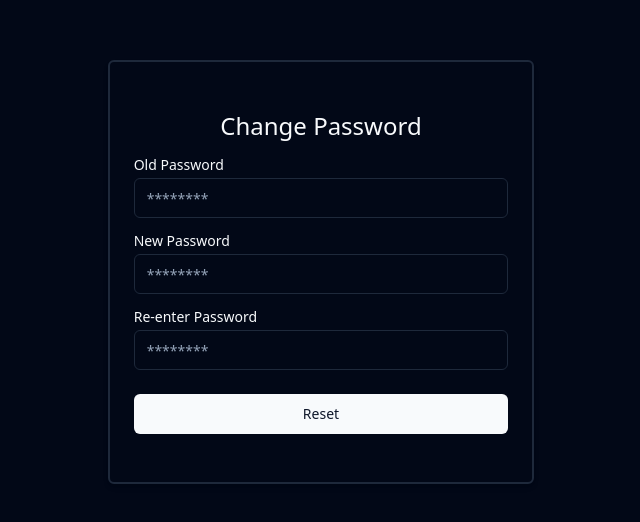
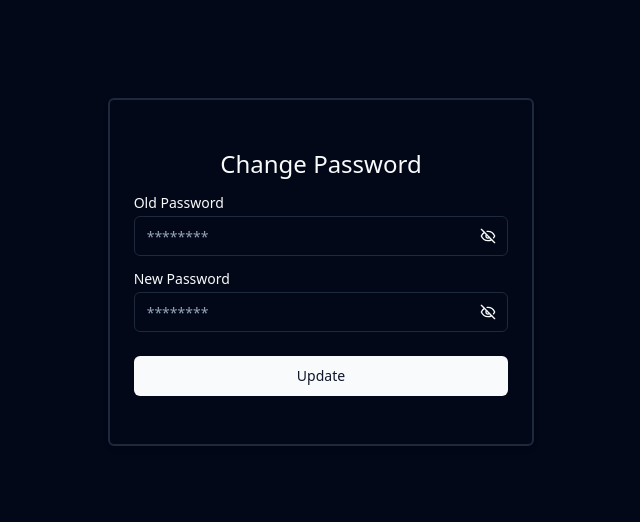
Before and after one commit to sammy429b/UserAuthSys, a React (Vite) app in the folder Client/: page /password/change in a window 1280 px wide. Shown: the part 128-650 px from the top of the page, without its empty margins (319-959 px from the left). Built offline with nearby package versions, Linux system fonts and the light colour scheme; sample sign-in values are in the browser's storage.

Commit message:
Zod added for data validation and PasswordInput component added

```diff
--- a/Client/src/pages/ChangePassword.tsx
+++ b/Client/src/pages/ChangePassword.tsx
@@ -1,67 +1,87 @@
-import { Button } from "@/components/ui/button"
-import { Input } from "@/components/ui/input"
-import { Label } from "@/components/ui/label"
-import { useAuth } from "@/context/useAuth"
-import { ApiConfig } from "@/utils/ApiConfig"
-import axios from "axios"
-import { useForm } from "react-hook-form"
+import { Button } from "@/components/ui/button";
+import { ButtonLoading } from "@/components/ui/buttonloading";
+import { Label } from "@/components/ui/label";
+import { PasswordInput } from "@/components/ui/passwordInput";
+import { useAuth } from "@/context/useAuth";
+import { ChangePasswordSchema } from "@/schemas/PasswordSchema";
+import { ApiConfig } from "@/utils/ApiConfig";
+import { zodResolver } from "@hookform/resolvers/zod";
+import axios from "axios";
+import { useState } from "react";
+import { useForm } from "react-hook-form";
+import { useNavigate } from "react-router-dom";
+import { z } from "zod";
 
-interface PasswordInputType {
-    email: string,
-    oldPassword: string,
-    newPassword: string,
-    reenterpassword: string
+type ChangePasswordType = z.infer<typeof ChangePasswordSchema>;
+
+const ChangePassword = () => {
+    const Navigate = useNavigate();
+    console.log("ChangePassword page");
+    const { userMailId } = useAuth();
+    const [loading, setLoading] = useState<boolean>(false);
+    const { register, handleSubmit, formState: { errors }, setError } = useForm<ChangePasswordType>({
+        resolver: zodResolver(ChangePasswordSchema),
+        defaultValues: {
+            email: userMailId,
         }
+    });
 
 
-const ChangePassword: React.FC = () => {
-    const { userMailId } = useAuth();
-    const { register, handleSubmit } = useForm<PasswordInputType>();
+    const handleChangePassword = async (values: ChangePasswordType) => {
 
-    const handleChangePassword = async (values: PasswordInputType) => {
         if (values.oldPassword === values.newPassword) {
-            alert("Old and new passwords cannot be the same");
-            return;
-        }
-        if (values.newPassword !== values.reenterpassword) {
-            alert("New password and re-entered password must match");
+            setError("newPassword", { type: 'manual', message: "New password must be different from old password" });
             return;
         }
 
-        const value = { ...values, email: userMailId };
+        console.log("Submitted values:", values);
+        setLoading(true);
         try {
-            const response = await axios.put(ApiConfig.change, value, {
-                withCredentials: true
+            const response = await axios.put(ApiConfig.change, values, {
+                withCredentials: true,
             });
-            console.log(response.data);
+            console.log("Response:", response);
+            if (response.status === 200) {
+                alert("Password changed successfully");
+                Navigate("/");
+            }
         } catch (error: any) {
-            console.error("Error", error.response?.data);
+            console.error("Error:", error);
+            if (axios.isAxiosError(error)) {
+                const message = error.response?.status === 400
+                    ? error.response.data.message
+                    : "Something went wrong";
+                alert(message);
+            }
+        } finally {
+            setLoading(false);
         }
     };
+
     return (
-        <>
         <div className="w-full h-screen flex justify-center items-center">
             <div className="w-9/12 md:w-1/3 border-2 px-6 py-12 rounded-md shadow-md">
                 <h1 className="mb-4 text-center text-2xl">Change Password</h1>
-                    <form className=" flex flex-col gap-y-4" onSubmit={handleSubmit(handleChangePassword)}>
+                <form className="flex flex-col gap-y-4" onSubmit={handleSubmit(handleChangePassword)}>
                     <div className="grid w-full max-w-xl items-center gap-1.5">
                         <Label htmlFor="oldPassword">Old Password</Label>
-                            <Input {...register("oldPassword", { required: true })} type="password" id="oldPassword" placeholder="********" />
+                        <PasswordInput {...register("oldPassword", { required: "Old password is required" })}  id="oldPassword" placeholder="********" />
+                        {errors.oldPassword && <span className="text-red-500 text-xs">{errors.oldPassword.message}</span>}
                     </div>
                     <div className="grid w-full max-w-xl items-center gap-1.5">
                         <Label htmlFor="newPassword">New Password</Label>
-                            <Input {...register("newPassword", { required: true })} type="password" id="newPassword" placeholder="********" />
+                        <PasswordInput {...register("newPassword", { required: "New password is required" })}  id="newPassword" placeholder="********" />
+                        {errors.newPassword && <span className="text-red-500 text-xs">{errors.newPassword.message}</span>}
                     </div>
-                        <div className="grid w-full max-w-xl items-center gap-1.5">
-                            <Label htmlFor="reenterpassword">Re-enter Password</Label>
-                            <Input {...register("reenterpassword", { required: true })} type="password" id="reenterpassword" placeholder="********" />
-                        </div>
-                        <Button className="mt-2">Reset</Button>
+                    {
+                        loading ?
+                            <ButtonLoading /> :
+                            <Button className="mt-2" type="submit">Update</Button>
+                    }
                 </form>
             </div>
         </div>
-        </>
-    )
-}
+    );
+};
 
-export default ChangePassword
+export default ChangePassword;
--- a/Client/src/pages/ForgotPassword.tsx
+++ b/Client/src/pages/ForgotPassword.tsx
@@ -1,30 +1,46 @@
 import { Button } from "@/components/ui/button"
-import { Input } from "@/components/ui/input"
 import { Label } from "@/components/ui/label"
+import { PasswordInput } from "@/components/ui/passwordInput"
 import { useAuth } from "@/context/useAuth"
+import { ForgotPasswordSchema } from "@/schemas/PasswordSchema"
 import { ApiConfig } from "@/utils/ApiConfig"
+import { zodResolver } from "@hookform/resolvers/zod"
 import axios from "axios"
 import { useForm } from "react-hook-form"
+import { useNavigate } from "react-router-dom"
+import { z } from "zod"
 
-interface PasswordInputType{
-    email:string,
-    newPassword : string,
-    rerenterPassword: string
-}
+type PasswordInputType = z.infer<typeof ForgotPasswordSchema>;
 
 const ForgotPassword = () => {
+    const {userMailId} = useAuth();
+    const Navigate = useNavigate();
+    const {register, handleSubmit, formState:{errors}, setError} = useForm<PasswordInputType>({
+        resolver: zodResolver(ForgotPasswordSchema),
+        defaultValues:{
+            email: userMailId,
+        }
+    });
+    const handleForgotPassword = async(values: PasswordInputType) =>{
 
-    const {register, handleSubmit} = useForm<PasswordInputType>();
-    const {userMailId} = useAuth();
-    const handleForgotPassword = async(values: PasswordInputType) =>{
-        values = {...values, email:userMailId}
+
         try {
             const response = await axios.post(ApiConfig.reset, values);
-            const data = response.data;
-            console.log(data)
+            if(response.status === 200){
+                alert("Password changed successfully")
+                Navigate("/");
+            }
+            // console.log(response.data)
 
         } catch (error: any) {
-            console.log("error in reset passowrd", error);
+            if(axios.isAxiosError(error)){
+                const message = error.response?.status === 400
+                ? error.response.data.message
+                : "Something went wrong";
+                alert(message);
+            }else{
+                console.error("Error:", error);
+            }
         }
     }
 
@@ -36,11 +52,13 @@ const ForgotPassword = () => {
                     <form className=" flex flex-col gap-y-4" action="" onSubmit={handleSubmit(handleForgotPassword)}>
                         <div className="grid w-full max-w-xl items-center gap-1.5">
                             <Label htmlFor="password">New Password</Label>
-                            <Input {...register("newPassword", {required:true})} type="password" id="newPassword" placeholder="********" />
+                            <PasswordInput {...register("newPassword", {required:true})}  id="newPassword" placeholder="********" />
+                            {errors.newPassword && <span className="text-red-500 text-xs">{errors.newPassword.message}</span>}
                         </div>
                         <div className="grid w-full max-w-xl items-center gap-1.5">
                             <Label htmlFor="password">Re-enter Password</Label>
-                            <Input  {...register("rerenterPassword", {required:true})} type="password" id="rerenterPassword" placeholder="********" />
+                            <PasswordInput  {...register("rerenterPassword", {required:true})}  id="rerenterPassword" placeholder="********" />
+                            {errors.rerenterPassword && <span className="text-red-500 text-xs">{errors.rerenterPassword.message}</span>}
                         </div>
                         <Button className="mt-2">Change Password</Button>
                     </form>
--- a/Client/src/pages/ForgotPasswordOTP.tsx
+++ b/Client/src/pages/ForgotPasswordOTP.tsx
@@ -13,27 +13,26 @@ import { useAuth } from "@/context/useAuth"
 
 const ForgotPasswordOTP = () => {
     const Navigate = useNavigate();
-    const {setIsMailId, setUserMailId, userMailId} = useAuth();
-    const {register, handleSubmit} = useForm();
+    const { setIsMailId, setUserMailId } = useAuth();
+    const { register, handleSubmit } = useForm();
     const [loading, setLoading] = useState<boolean>(false);
-    const handleGetOTP = async(values:any) => {
-        console.log(values)
+    const handleGetOTP = async (values: any) => {
+        // console.log(values)
         setLoading(true)
         try {
             const response = await axios.post(ApiConfig.getotp, values);
-            const data = await response.data;
-            console.log(data)
 
-            if(response.status === 200){
+
+            if (response.status === 200) {
                 setUserMailId(values.email)
-                console.log(userMailId)
+                // console.log(userMailId)
                 setIsMailId(true)
                 Navigate('/password/otp');
             }
 
-        } catch (error:any) {
-            console.log("Error in get otp",error)
-        } finally{
+        } catch (error: any) {
+            console.log("Error in get otp", error)
+        } finally {
             setLoading(false)
         }
     }
@@ -44,12 +43,13 @@ const ForgotPasswordOTP = () => {
                     {/* <h1 className="mb-4 text-center text-2xl">Change Password</h1> */}
                     <p className="text-xs mb-6 text-gray-400">Enter the email address associated with your account and we'll send you a otp to reset your password.</p>
                     <form className=" flex flex-col gap-y-4" onSubmit={handleSubmit(handleGetOTP)}>
-                    <div className="grid w-full max-w-xl items-center gap-1.5">
+                        <div className="grid w-full max-w-xl items-center gap-1.5">
                             <Label htmlFor="email">Email</Label>
                             <Input {...register("email", { required: true })} type="email" id="email" placeholder="xyz@gmail.com" />
+
                         </div>
                         {!loading ? (<Button className="mt-2">Get OTP</Button>) :
-                            (<ButtonLoading/>)
+                            (<ButtonLoading />)
                         }
                     </form>
                 </div>
--- a/Client/src/pages/OTP.tsx
+++ b/Client/src/pages/OTP.tsx
@@ -19,8 +19,6 @@ export default function OTP() {
     const values = { otp: value, email: userMailId };
     try {
       const response = await axios.post(ApiConfig.verifyotp, values);
-      const data = response.data;
-      console.log(data);
       if (response.status) {
         setIsOTP(true)
         navigate('/password/reset');
--- a/Client/src/pages/ResetPassword.tsx
+++ b/Client/src/pages/ResetPassword.tsx
@@ -0,0 +1,10 @@
+
+function ResetPassword() {
+  return (
+    <div>
+
+    </div>
+  )
+}
+
+export default ResetPassword
```
Lines whose indentation alone changed are shown as unchanged.
